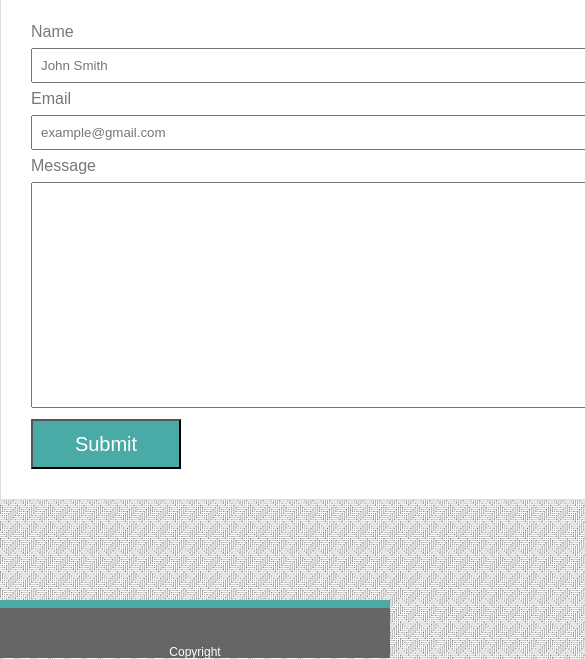
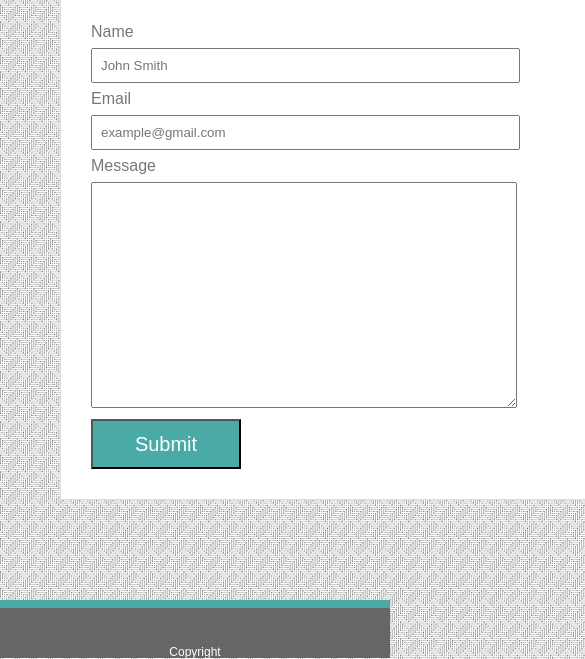
Before and after one commit to charlesdanner/responsive-portfolio, a plain HTML site: page contact.html in a window 390 px wide. Shown: the part 337-996 px from the top of the page, 585 px wide, since content can reach past the window. Drawn offline with Linux system fonts and the light colour scheme.

Commit message:
<finished 980 px break limit for contact.html>

```diff
--- a/assets/css/style.css
+++ b/assets/css/style.css
@@ -355,11 +355,6 @@ img{
     width: 210px;
 }
 
-.contact-info{
-    background-color: #ffffff;
-    border-color: #dddddd;
-}
-
 .portfolio-links{
     background-color: #ffffff;
     border-color: #dddddd;
@@ -429,6 +424,27 @@ img{
         width: 400px;
         margin-left: 0px;
     }
+
+    #contact-info{
+        width: 500px;
+        margin-left: 60px;
+        padding-right: 60px;
+    }
+
+    #contacthead{
+        width: 500px;
+    }
+
+    .datainput{
+        width: 415px;
+        margin-right: 20px;
+    }
+
+    textarea{
+        width: 400px;
+    }
+
+
 
 
 }
--- a/contact.html
+++ b/contact.html
@@ -32,11 +32,11 @@
             <div id="form">
 
                 <form action="/action_page.php">
-                Name
-                <input class="datainput" type="text" name="name" placeholder="John Smith">
-                Email
-                <input class="datainput" type="email" name="email" placeholder="example@gmail.com">
-                Message
+                Name <br>
+                <input class="datainput" type="text" name="name" placeholder="John Smith"> <br>
+                Email <br>
+                <input class="datainput" type="email" name="email" placeholder="example@gmail.com"> <br>
+                Message <br>
                 <textarea type="text" rows="4" cols="50" name="comment"></textarea>
 
                 <input id="button" type="submit">
```
